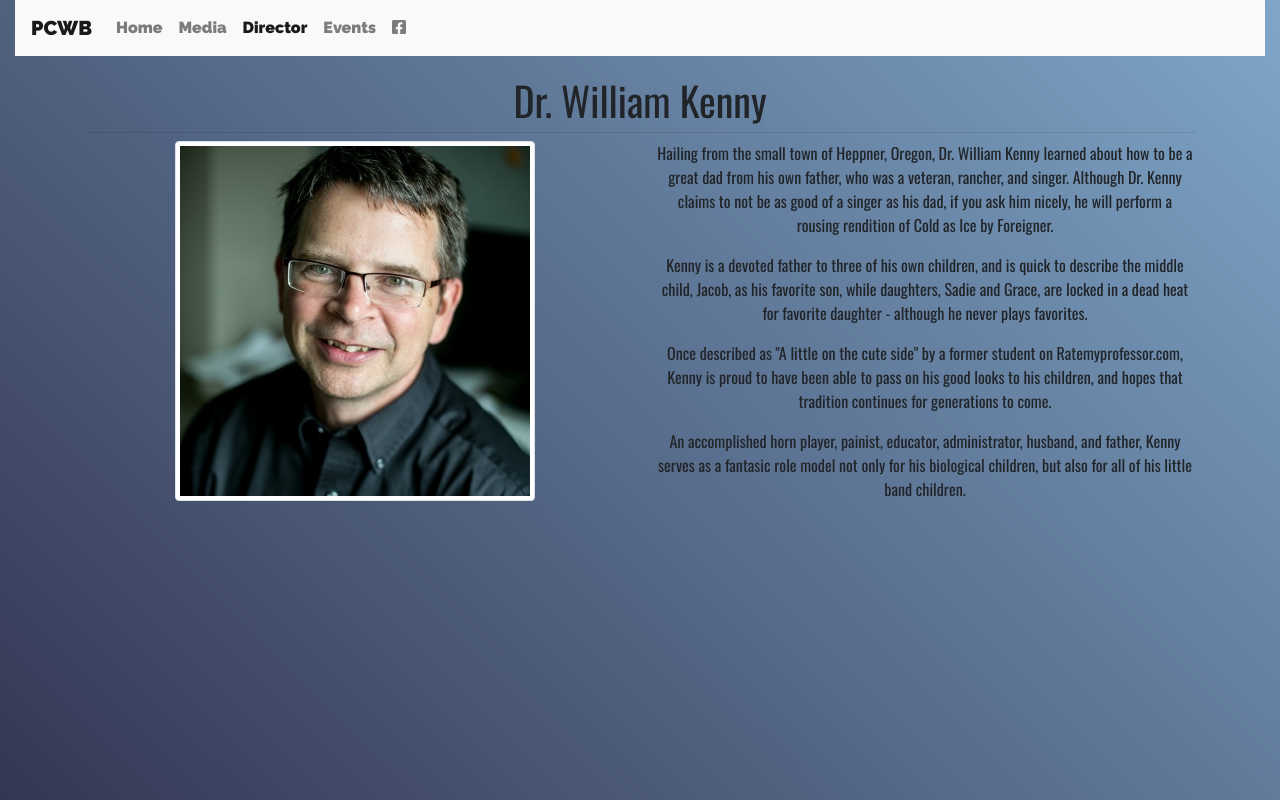
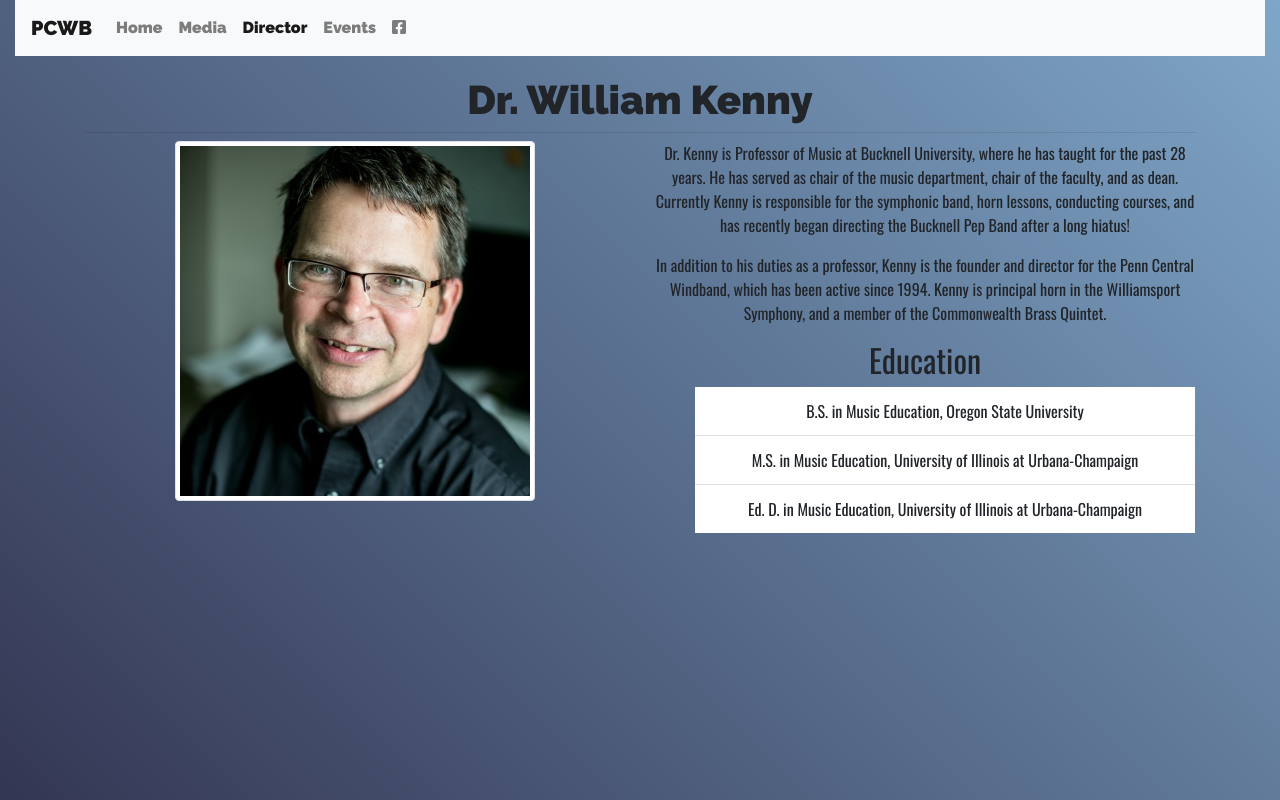
Before and after one commit to kennja05/pcwb, a React (Create React App) app: page /director in a window 1280 px wide. Built offline with nearby package versions, Linux system fonts and the light colour scheme.

Commit message:
update director copy. change all h1 elements to raleway font

```diff
--- a/src/App.css
+++ b/src/App.css
@@ -3,6 +3,10 @@
   font-family: 'Oswald', sans-serif;
   background-image: linear-gradient(45deg, rgba(0, 4, 40, .8), rgba(0, 78, 146, .5));
   min-height: 100vh;
+}
+
+h1{
+  font-family: 'Raleway';
 }
 
 .homepage{
--- a/src/Director.js
+++ b/src/Director.js
@@ -19,26 +19,25 @@ class Director extends React.Component {
                     </div>
                     <div className='col-sm-6'>
                         <p>
-                            Hailing from the small town of Heppner, Oregon, Dr. William Kenny learned about
-                            how to be a great dad from his own father, who was a veteran, rancher, and
-                            singer. Although Dr. Kenny claims to not be as good of a singer as his dad, if you
-                            ask him nicely, he will perform a rousing rendition of Cold as Ice by Foreigner.
+                            Dr. Kenny is Professor of Music at Bucknell University, where he has
+                            taught for the past 28 years. He has served as chair of the
+                            music department, chair of the faculty, and as dean. Currently Kenny is
+                            responsible for the symphonic band, horn lessons, conducting courses,
+                            and has recently began directing the Bucknell Pep Band after a long
+                            hiatus!
                         </p>
                         <p>
-                            Kenny is a devoted father to three of his own children, and is quick to describe
-                            the middle child, Jacob, as his favorite son, while daughters, Sadie and Grace,
-                            are locked in a dead heat for favorite daughter - although he never plays favorites.
+                            In addition to his duties as a professor, Kenny is the founder and director
+                            for the Penn Central Windband, which has been active since 1994. Kenny
+                            is principal horn in the Williamsport Symphony, and a member of the
+                            Commonwealth Brass Quintet.
                         </p>
-                        <p>
-                            Once described as "A little on the cute side" by a former student on Ratemyprofessor.com,
-                            Kenny is proud to have been able to pass on his good looks to his children, and
-                            hopes that tradition continues for generations to come.
-                        </p>
-                        <p>
-                            An accomplished horn player, painist, educator, administrator, husband, and father, Kenny serves as a
-                            fantasic role model not only for his biological children, but also for all of his
-                            little band children.
-                        </p>
+                        <h2>Education</h2>
+                        <ul className='list group list-group-flush'>
+                            <li className='list-group-item'>B.S. in Music Education, Oregon State University</li>
+                            <li className='list-group-item'>M.S. in Music Education, University of Illinois at Urbana-Champaign</li>
+                            <li className='list-group-item'>Ed. D. in Music Education, University of Illinois at Urbana-Champaign</li>
+                        </ul>
                     </div>
                 </div>
             </div>
@@ -47,3 +46,25 @@ class Director extends React.Component {
 }
 
 export default Director
+
+// <p>
+//     Hailing from the small town of Heppner, Oregon, Dr. William Kenny learned about
+//     how to be a great dad from his own father, who was a veteran, rancher, and
+//     singer. Although Dr. Kenny claims to not be as good of a singer as his dad, if you
+//     ask him nicely, he will perform a rousing rendition of Cold as Ice by Foreigner.
+// </p>
+// <p>
+//     Kenny is a devoted father to three of his own children, and is quick to describe
+//     the middle child, Jacob, as his favorite son, while daughters, Sadie and Grace,
+//     are locked in a dead heat for favorite daughter - although he never plays favorites.
+// </p>
+// <p>
+//     Once described as "A little on the cute side" by a former student on Ratemyprofessor.com,
+//     Kenny is proud to have been able to pass on his good looks to his children, and
+//     hopes that tradition continues for generations to come.
+// </p>
+// <p>
+//     An accomplished horn player, painist, educator, administrator, husband, and father, Kenny serves as a
+//     fantasic role model not only for his biological children, but also for all of his
+//     little band children.
+// </p>
```
